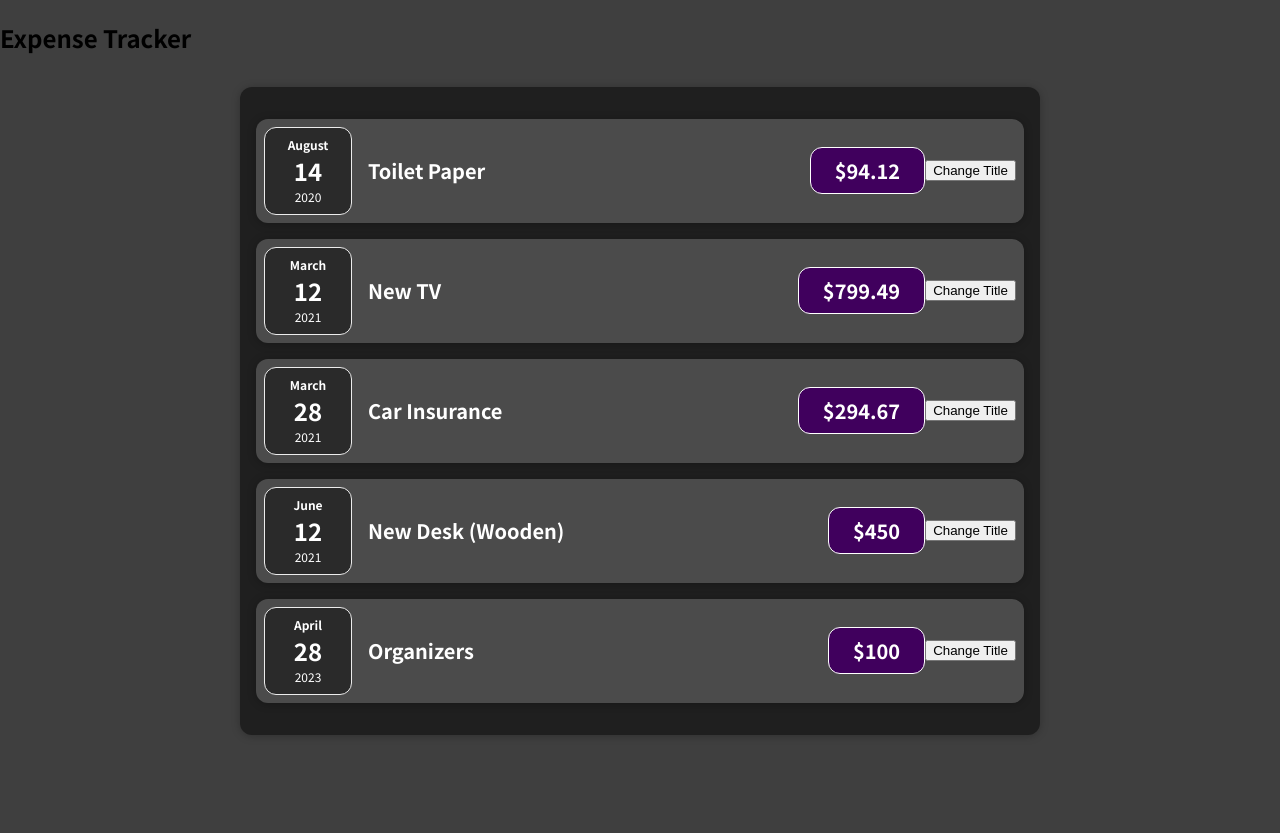
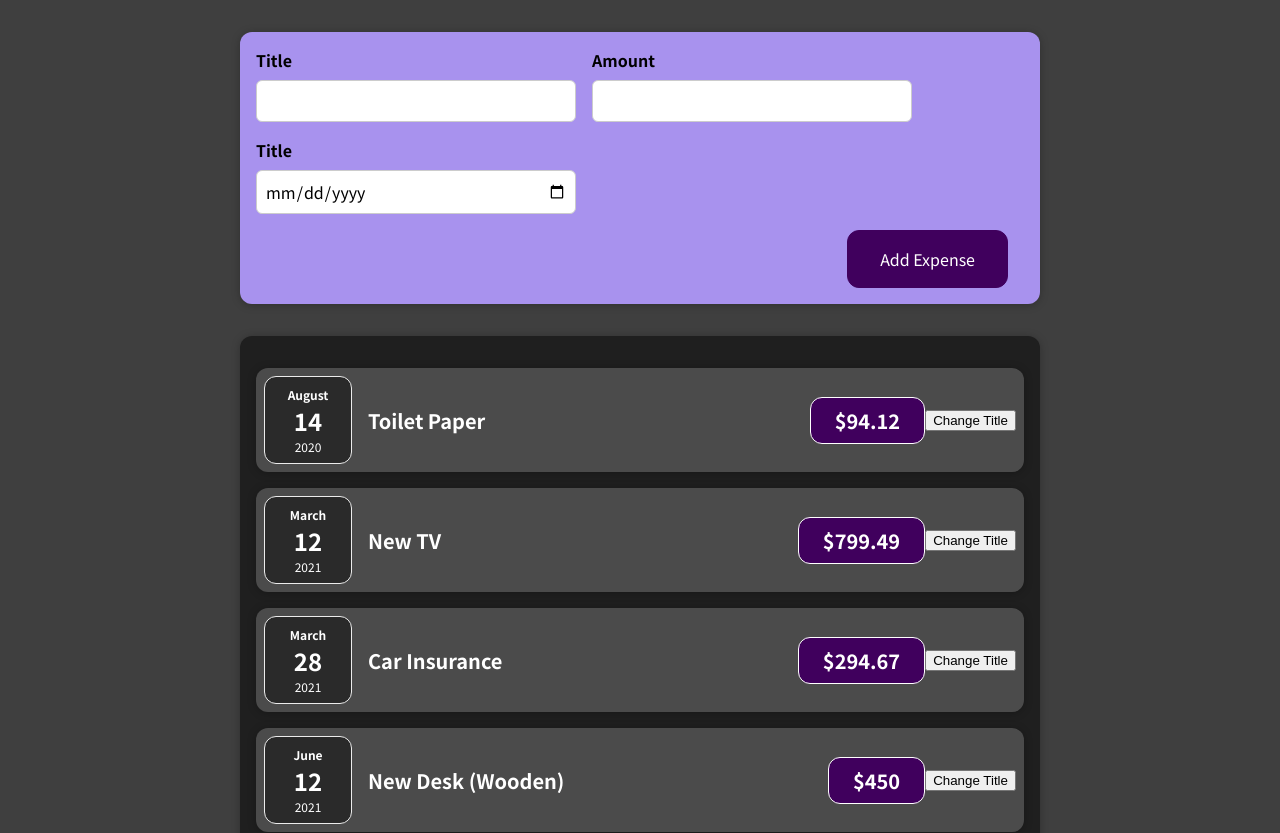
Before and after one commit to surajgopal85/react_fundamentals, a React (Create React App) app: page / in a window 1280 px wide. Shown: the top 833 px of the page. Before the commit the page ends 800 px from the top, so only its background shows below. Built offline with nearby package versions, Linux system fonts and the light colour scheme.

Commit message:
input taken through expense form, lifted to new expense and App with props

```diff
--- a/src/App.jsx
+++ b/src/App.jsx
@@ -1,4 +1,5 @@
 import Expenses from "./components/Expenses/Expenses";
+import NewExpense from "./components/NewExpense/NewExpense";
 
 const App = () => {
   const expenses = [
@@ -31,9 +32,13 @@
       date: new Date(2023, 3, 28),
     }
   ];
+
+  const addExpenseHandler = (expense) => {
+    console.log(expense);
+  }
   return (
     <div>
-      <h2>Expense Tracker</h2>
+      <NewExpense onAddExpense={addExpenseHandler}/>
       <Expenses items={expenses} />
     </div>
   );
--- /dev/null
+++ b/src/components/NewExpense/ExpenseForm.jsx
@@ -0,0 +1,79 @@
+import React, { useState } from "react";
+
+import "../../styles/ExpenseForm.css";
+
+const ExpenseForm = (props) => {
+  // useState to track title, other fields
+  const [enteredTitle, setEnteredTitle] = useState("");
+  const [enteredAmount, setEnteredAmount] = useState("");
+  const [enteredDate, setEnteredDate] = useState("");
+  // change title
+  // onChange for title input triggers
+  // take event.target.value, store in enteredTitle
+  const titleChangeHandler = (e) => {
+    setEnteredTitle(e.target.value);
+  };
+
+  const amountChangeHandler = (e) => {
+    setEnteredAmount(e.target.value);
+  };
+
+  const dateChangeHandler = (e) => {
+    console.log(`date = ${e.target.value}`);
+    setEnteredDate(e.target.value);
+  };
+
+  const submitHandler = (e) => {
+    e.preventDefault();
+
+    const expenseData = {
+      title: enteredTitle,
+      amount: enteredAmount,
+      date: new Date(enteredDate),
+    };
+    props.onSaveExpenseData(expenseData);
+    setEnteredTitle('');
+    setEnteredAmount('');
+    setEnteredDate('');
+  };
+
+  return (
+    <form onSubmit={submitHandler}>
+      <div className="new-expense__controls">
+        <div className="new-expense__control">
+          <label>Title</label>
+          <input
+            type="text"
+            value={enteredTitle}
+            onChange={titleChangeHandler}
+          />
+        </div>
+        <div className="new-expense__control">
+          <label>Amount</label>
+          <input
+            type="number"
+            min="0.01"
+            step="0.01"
+            value={enteredAmount}
+            onChange={amountChangeHandler}
+          />
+        </div>
+        <div className="new-expense__control">
+          <label>Title</label>
+          <input
+            type="date"
+            min="2023-01-01"
+            max="2024-12-31"
+            value={enteredDate}
+            onChange={dateChangeHandler}
+          />
+        </div>
+      </div>
+      <div className="new-expense__actions">
+        <button type="submit">Add Expense</button>
+      </div>
+    </form>
+  );
+};
+
+export default ExpenseForm;
--- /dev/null
+++ b/src/components/NewExpense/NewExpense.jsx
@@ -0,0 +1,22 @@
+import React from 'react';
+import ExpenseForm from './ExpenseForm';
+
+import '../../styles/NewExpense.css';
+
+const NewExpense = (props) => {
+  const saveExpenseDataHandler = (enteredExpenseData) => {
+    const expenseData = {
+      ...enteredExpenseData,
+      id: Math.random().toString()
+    }
+    props.onAddExpense(expenseData);
+  };
+
+  return (
+    <div className='new-expense'>
+      <ExpenseForm onSaveExpenseData={saveExpenseDataHandler}/>
+    </div>
+  )
+}
+
+export default NewExpense;
--- /dev/null
+++ b/src/styles/ExpenseForm.css
@@ -0,0 +1,26 @@
+.new-expense__controls {
+  display: flex;
+  flex-wrap: wrap;
+  gap: 1rem;
+  margin-bottom: 1rem;
+  text-align: left;
+}
+
+.new-expense__control label {
+  font-weight: bold;
+  margin-bottom: 0.5rem;
+  display: block;
+}
+
+.new-expense__control input {
+  font: inherit;
+  padding: 0.5rem;
+  border-radius: 6px;
+  border: 1px solid #ccc;
+  width: 20rem;
+  max-width: 100%;
+}
+
+.new-expense__actions {
+  text-align: right;
+}
--- /dev/null
+++ b/src/styles/NewExpense.css
@@ -0,0 +1,38 @@
+.new-expense {
+  background-color: #a892ee;
+  padding: 1rem;
+  margin: 2rem auto;
+  width: 50rem;
+  max-width: 95%;
+  border-radius: 12px;
+  text-align: center;
+  box-shadow: 0 1px 8px rgba(0, 0, 0, 0.25);
+}
+
+.new-expense button {
+  font: inherit;
+  cursor: pointer;
+  padding: 1rem 2rem;
+  border: 1px solid #40005d;
+  background-color: #40005d;
+  color: white;
+  border-radius: 12px;
+  margin-right: 1rem;
+}
+
+.new-expense button:hover,
+.new-expense button:active {
+  background-color: #510674;
+  border-color: #510674;
+}
+
+.new-expense button.alternative {
+  color: #220131;
+  border-color: transparent;
+  background-color: transparent;
+}
+
+.new-expense button.alternative:hover,
+.new-expense button.alternative:active {
+  background-color: #ddb3f8;
+}
```
